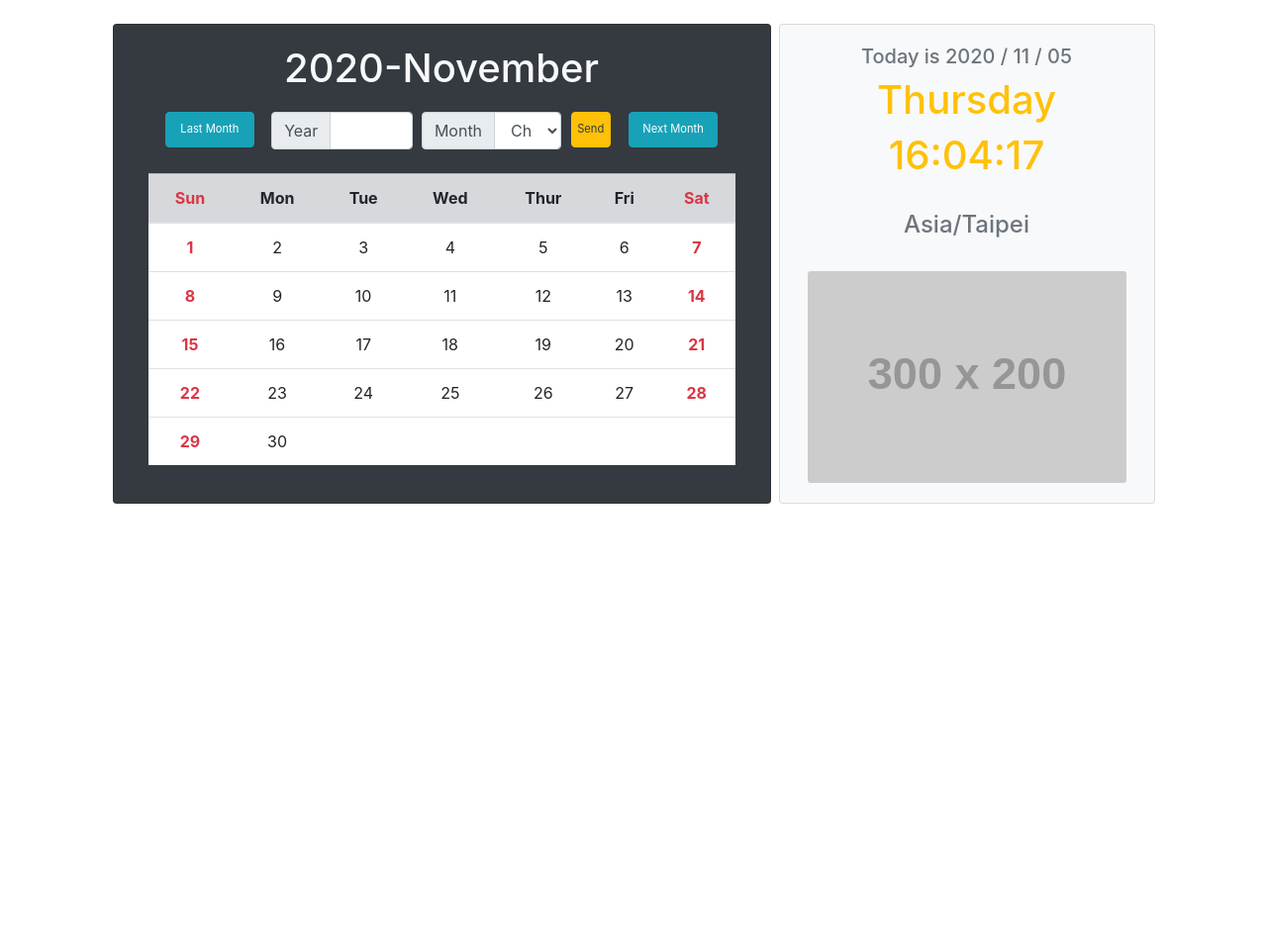
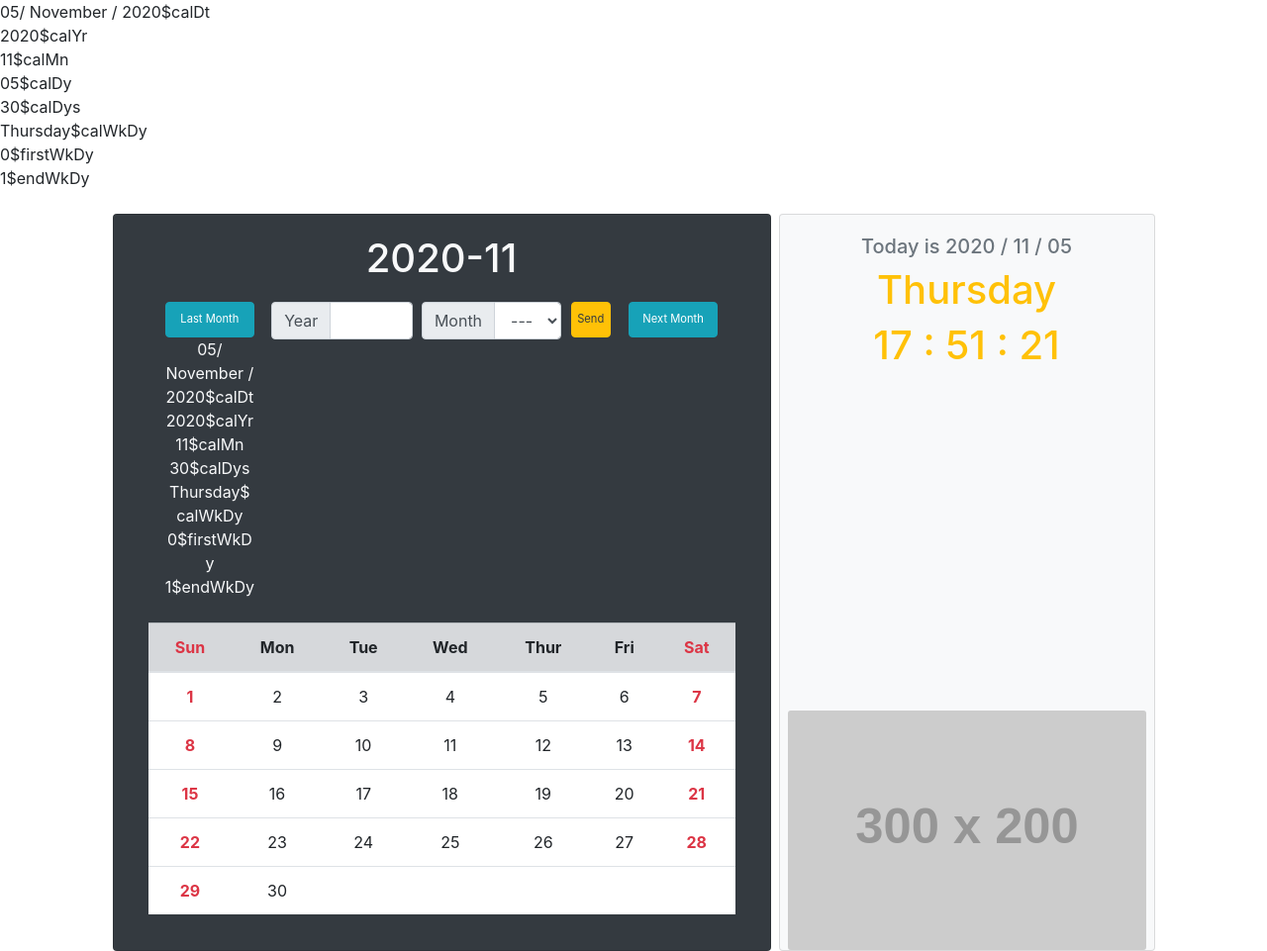
Before and after one commit to MissPigHead/perpetual_calendar-MissPigHead, a PHP site: page /calendar.php in a window 1280 px wide. Shown: the whole page at 99% size. Before the commit the page ends 509 px from the top, so only its background shows below. Run offline with PHP 8.4, Linux system fonts and the light colour scheme; grey boxes labelled with a size stand in for pictures from a placeholder-image service; data that the repository does not hold is empty; some libraries are stand-ins or nearby versions.

Commit message:
working on php syntax

```diff
--- a/calendar.php
+++ b/calendar.php
@@ -7,52 +7,80 @@
     <link rel="stylesheet" href="https://cdn.jsdelivr.net/npm/bootstrap@4.5.3/dist/css/bootstrap.min.css">
     <script src="https://code.jquery.com/jquery-3.5.1.slim.min.js"></script>
     <script src="https://cdn.jsdelivr.net/npm/bootstrap@4.5.3/dist/js/bootstrap.bundle.min.js"></script>
+    <script language="JavaScript">
+        function ShowTime(){
+        　  var now=new Date();
+            hr=('0'+now.getHours()).substr(-2);
+            min=('0'+now.getMinutes()).substr(-2);
+            sec=('0'+now.getSeconds()).substr(-2);
+            document.getElementById('Time').innerHTML = hr+' : '+min+' : '+sec;
+        　  setTimeout('ShowTime()',1000);
+        }
+    </script>
 </head>
-<body>
+<body onload="ShowTime()">
+
+    <?php
+    $calDy=date('d');
+    if (empty($_GET['Yr'])){
+        $calYr=date('Y');
+    }else{
+        $calYr=$_GET['Yr'];
+    }
+
+    if (empty($_GET['Mn'])){
+        $calMn=date('m');
+    }else{
+        if($_GET['findMn']='-1'){
+            $calMn=$calMn-1;
+        }elseif($_GET['findMn']='+1'){
+            $calMn=$calMn+1;
+        }
+    }
+    $calDt=date('d/ F / Y',strtotime($calDy.'-'.$calMn.'-'.$calYr));
+        // $calDt=date('Y / m / d');
+        // $calYr=date('Y'); // 原始'年'
+        // $calMnF=date('F'); // 原始'月'文字
+        // $calMn=date('m'); // 原始'月'數字
+        $calDys=date('t',strtotime($calYr.'-'.$calMn.'-'.$calDy)); // 原始'該月天數'
+        $calWkDy=date('l',strtotime($calDt)); // 原始'星期幾'
+        $firstWkDy=date('w',strtotime($calYr.'-'.$calMn.'-1'));
+        $endWkDy=date('w',strtotime($calYr.'-'.$calMn.'-'.$calDys));
+        echo $calDt.'$calDt </br>';
+        echo $calYr.'$calYr </br>';
+        echo $calMn.'$calMn </br>';
+        echo $calDy.'$calDy </br>';
+        echo $calDys.'$calDys </br>';
+        echo $calWkDy.'$calWkDy </br>';
+        echo $firstWkDy.'$firstWkDy </br>';
+        echo $endWkDy.'$endWkDy </br>';
+    ?>
+
+
+
     <div class="container">
         <div class="row pt-4 d-flex justify-content-center">
             <div class="mx-1 col-12 col-lg-7 order-2 order-lg-1 card bg-dark text-light text-center">
                     <div class="card-body d-flex flex-column">
                         <div class="order-2">
-                            <form action="calendar_layout.php" method="get" name="calendar">
+                            <form action="calendar.php" method="get" name="calendar">
                                 <div class="form-row d-flex justify-content-center">
-                                    <div class="form-group col-md-2 mr-2 d-none d-md-block">
-                                        <input type="submit" class="btn btn-info col-12" style="font-size: 0.7rem;padding:0.525rem 0.1rem;" name="lastMn" value="Last Month">
-                                            <?php
-                                                date_default_timezone_set('Asia/Taipei');//預設時區
-                                                $timezone = date_default_timezone_get();//叫出時區
-                                                $calendarYrMn=date('Y-F',strtotime(date('Y-m-d')));
-                                                $calendarDt=date('Y-m-d');
-                                                $calendarYr=date('Y',strtotime($calendarDt));//查詢年份，預設now
-                                                $calendarMn=date('m',strtotime($calendarDt));//查詢月份，預設now
-                                                $calendarDy=date('d',strtotime($calendarDt));//查詢riqi，預設now
-                                                if(isset($_GET['lastMn'])){
-                                                    if ($calendarMn =='01'){
-                                                        $_GET['Yr']=($calendarYr-1);
-                                                        $_GET['Mn']='12';
-                                                    }else{
-                                                        $calendarDt=date('Y-m-d',strtotime($calendarYr.'-'.($calendarMn-1).'-'.$calendarDy));
-                                                    }
-                                                    header("location:calendar_layout.php?Yr={$_GET['Yr']}&Mn={$_GET['Mn']}");
-                                                }
 
-                                            ?>
-                                    </div>
-
-                                    <div class="form-group col-md-3 px-1">
+                                    <div class=" order-2 form-group col-md-3 px-1">
                                         <div class="input-group">
                                             <div class="input-group-prepend">
                                                 <span class="input-group-text">Year</span>
                                             </div>
                                             <input type="text" class="form-control" name="Yr">
                                         </div>
-                                    </div> <div class="form-group col-md-3">
+                                    </div>
+                                    <div class="order-3 form-group col-md-3">
                                         <div class="input-group">
                                             <div class="input-group-prepend">
                                                 <span class="input-group-text">Month</span>
                                             </div>
                                             <select name="Mn" class="form-control">
-                                                <option value=""> Choose </option>
+                                                <option value=""> --- </option>
                                                 <option value="1"> 1 </option>
                                                 <option value="2"> 2 </option>
                                                 <option value="3"> 3 </option>
@@ -67,36 +95,82 @@
                                                 <option value="12"> 12 </option>
                                             </select>
                                         </div>
-                                    </div><div class="form-group col-md-1">
+                                    </div>
+                                    <div class="order-4 form-group col-md-1">
                                         <input type="submit" value="Send" class="btn btn-warning col-12 text-dark" style="font-size: 0.7rem;padding:0.525rem 0.1rem;"></input>
                                     </div>
-                                    <div class="form-group col-md-2 ml-2 d-none d-md-block">
-                                    <input type="button" class="btn btn-info col-12" style="font-size: 0.7rem;padding:0.525rem 0.1rem;" name="nextMn" value="Next Month">
+                                    <div class="order-5 form-group col-md-2 ml-2 d-none d-md-block">
+
+                                        <input type="button" class="btn btn-info col-12" style="font-size: 0.7rem;padding:0.525rem 0.1rem;" name="nextMn" value="Next Month">
+                                    </div>
+                                    <div class="order-1 form-group col-md-2 mr-2 d-none d-md-block">
+                                        <button type="submit" class="btn btn-info col-12" style="font-size: 0.7rem;padding:0.525rem 0.1rem;" name="findMn" value="-1">Last Month</button>
+
+
+                                        <?php
+                                            if (isset($_GET['findMn'])){
+                                                    $calDt=date('m / d / Y',mktime(0,0,0,$calMn+$_GET['findMn'],1,$calYr));
+                                                    $calYr=date('Y',mktime(0,0,0,$calMn+$_GET['findMn'],1,$calYr));
+                                                    $calMn=date('m',mktime(0,0,0,$calMn+$_GET['findMn'],1,$calYr));
+                                                    // header("location:calendar.php?Yr=& $calYrMn=&findMn=-1");
+                                                }
+                                                // header("location:calendar.php");
+
+
+
+
+                                        //     $calMn=date('m',mktime(0,0,0,$calMn-1,1,$calYr));
+                                        //     $calYr=date('Y',mktime(0,0,0,$calMn-1,1,$calYr));
+                                        //     $calDt=date('Y / m / d',mktime(0,0,0,$calMn-1,1,$calYr));
+                                        //     header("location:calendar.php?Yr={$calYr}&Mn={$calMn}");
+                                        // }elseif (isset($_GET['Yr']) || isset($_GET['Mn'])) {
+                                        //     $calYr=$_GET['Yr'];
+                                        //     $calMn=$_GET['Mn'];
+                                        //     header("location:calendar.php?Yr={$calYr}&Mn={$calMn}");
+                                        // }elseif (isset($_GET['lastMn'])){
+                                        //     $calYr=date('Y',mktime(0,0,0,$_GET['Mn']-1,1,$_GET['Yr']));
+                                        //     $calMn=date('m',mktime(0,0,0,$_GET['Mn']-1,1,$_GET['Yr']));
+                                        //     $calDt=date('Y / m / d',mktime(0,0,0,$calMn,1,$calYr));
+                                        // }
+
+                                        ?>
+
+
+
+                                        <?php
+                                            $calDys=date('t',strtotime($calYr.'-'.$calMn.'-'.$calDy)); // 原始'該月天數'
+                                            $calWkDy=date('l',strtotime($calDt)); // 原始'星期幾'
+                                            $firstWkDy=date('w',strtotime($calYr.'-'.$calMn.'-1'));
+                                            $endWkDy=date('w',strtotime($calYr.'-'.$calMn.'-'.$calDys));
+
+                                            echo $calDt.'$calDt </br>';
+                                            echo $calYr.'$calYr </br>';
+                                            echo $calMn.'$calMn </br>';
+                                            echo $calDys.'$calDys </br>';
+                                            echo $calWkDy.'$calWkDy </br>';
+                                            echo $firstWkDy.'$firstWkDy </br>';
+                                            echo $endWkDy.'$endWkDy </br>';
+
+?>
+
+
+
+
                                     </div>
                                 </div>
-    <?php
-        $calendarDs=date('t',strtotime($calendarDt));//查詢月份的天數
-        $calendarDW=date('l',strtotime($calendarDt));//查詢日期星期幾，預設now
-        $calendarT=date('H:i:s');//查詢時間，預設now
-    if (empty($_GET['Yr']) && empty($_GET['Mn'])){
-        $calendarYr=date('Y',strtotime($calendarDt));//查詢年份，預設now
-        $calendarMn=date('F',strtotime($calendarDt));//查詢月份，預設now
-    }elseif (isset($_GET['Yr'])){
-        $calendarYr=$_GET['Yr']; //輸入後替換年份
-    }elseif (isset($_GET['Mn'])){
-        $calendarMn=$_GET['Mn']; //輸入後替換月份
-    }else{
-        $calendarYr=$_GET['Yr']; //輸入後替換年份
-        $calendarMn=$_GET['Mn']; //輸入後替換月份
-    }
-    $firstDW=date('w',strtotime($calendarYr.'-'.$calendarMn.'-01'));//第一天星期幾
-    $endDW=date('w',strtotime($calendarYr.'-'.$calendarMn.'-'.$calendarDs));//最後一天星期幾
-?>
+
+
+
+
+
+
+
+
                             </form>
                         </div>
 
                         <div class="card-title order-1">
-                            <h1><?=$calendarYrMn;?></h1>
+                            <h1><?=$calYr.'-'.$calMn;?></h1>
                         </div>
 
 
@@ -112,25 +186,34 @@
                                     <th class="text-danger">Sat</th>
                                 </thead>
                                 <tbody  class="table bg-white">
-    <?php
-        for ($i=0; $i<=ceil(($calendarDs+$firstDW-7)/7); $i++){
+
+
+
+<?php
+        // $calDys=date('t',strtotime($calDt)); // 月曆中 '該月天數'
+        // $firstWkDy=date('w',strtotime(date('Y-m',strtotime($calDt)).'-1'));
+        // $endWkDy=date('w',strtotime(date('Y-m',strtotime($calDt)).'-'.$calDys));
+        for ($i=0; $i<=ceil(($calDys+$firstWkDy-7)/7); $i++){
             echo "<tr>";
             for ($j=0; $j<=6; $j++){
-                if (($i==0 && $j<$firstDW) ||($i==ceil(($calendarDs+$firstDW-7)/7) && $j>$endDW)) {
+                if (($i==0 && $j<$firstWkDy) ||($i==ceil(($calDys+$firstWkDy-7)/7) && $j>$endWkDy)) {
                     echo "<td> &nbsp; </td>";
                 }elseif($j==0||$j==6){
                     echo "<td class='text-danger font-weight-bold'>";
-                    echo ($i*7)+($j+1)-$firstDW;
+                    echo ($i*7)+($j+1)-$firstWkDy;
                     echo "</td>";
                 }else{
                     echo "<td>";
-                    echo ($i*7)+($j+1)-$firstDW;
+                    echo ($i*7)+($j+1)-$firstWkDy;
                     echo "</td>";
                 }
             }
             echo "</tr>";
         }
     ?>
+
+
+
                                 </tbody>
                             </table>
                         </div>
@@ -139,9 +222,9 @@
             <div class="mx-1 col-12 col-lg-4 order-1 order-lg-2 card px-2 bg-light text-center align-self-stretch">
                     <div class="card-body">
                         <h5 class="text-muted"><?='Today is '.date('Y / m / d')?></h5>
-                        <h1 class="text-warning"><?=$calendarDW?></h1>
-                        <h1 class="text-warning"><?=$calendarT?></h1>
-                        <h4 class="text-muted py-4 d-none d-md-block"><?php echo $timezone;?></h4>
+                        <h1 class="text-warning"><?=date('l')?></h1>
+                        <h1 class="text-warning"  id="Time"></h1></div>
+                        <!-- <h4 class="text-muted py-4 d-none d-md-block"><?php echo $timezone;?></h4> -->
                         <img src="https://fakeimg.pl/300x200" div class="card-img d-none d-lg-block">
                     </div>
             </div>
```
